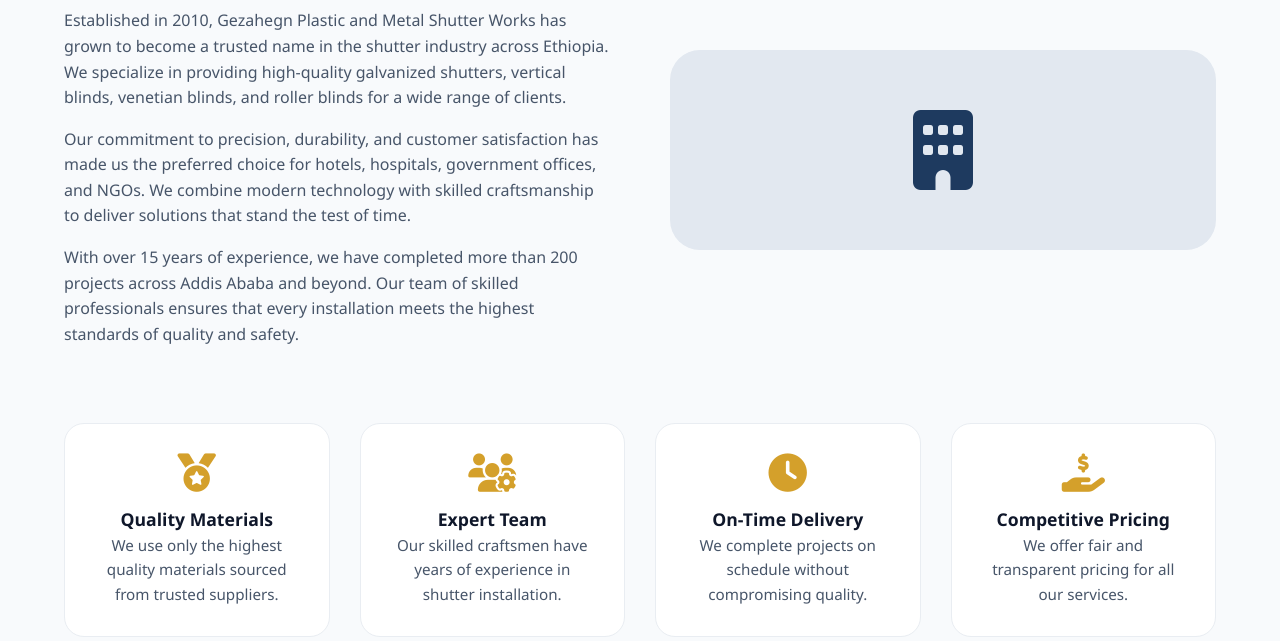
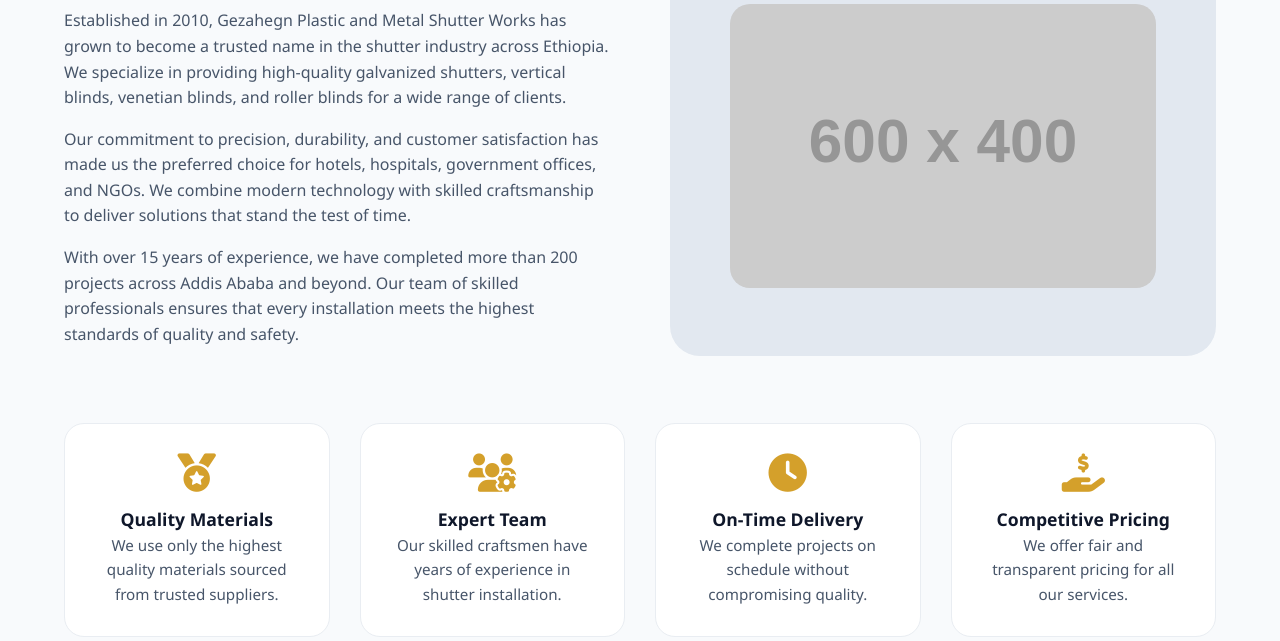
Before and after one commit to gezahegntad6266-ops/milkway-constraction, a plain HTML site: page about.html in a window 1280 px wide. Shown: the part 459-1100 px from the top of the page. Drawn offline with Linux system fonts and the light colour scheme; placeholder pictures from the web are drawn by us.

Commit message:
Update about.html

```diff
--- a/about.html
+++ b/about.html
@@ -9,7 +9,7 @@
 </head>
 <body>
 
-    <!-- ===== HEADER ===== -->
+    <!-- HEADER -->
     <header>
         <div class="container header-flex">
             <div class="logo">
@@ -29,7 +29,7 @@
         </div>
     </header>
 
-    <!-- ===== PAGE HEADER ===== -->
+    <!-- PAGE HEADER -->
     <section class="page-header">
         <div class="container">
             <h1>About <span>Us</span></h1>
@@ -37,7 +37,7 @@
         </div>
     </section>
 
-    <!-- ===== ABOUT CONTENT ===== -->
+    <!-- ABOUT CONTENT -->
     <section class="section-padding">
         <div class="container">
             <div class="about-full">
@@ -48,7 +48,9 @@
                     <p>With over 15 years of experience, we have completed more than 200 projects across Addis Ababa and beyond. Our team of skilled professionals ensures that every installation meets the highest standards of quality and safety.</p>
                 </div>
                 <div class="about-full-image">
-                    <i class="fas fa-building"></i>
+                    <img src="https://via.placeholder.com/600x400/1e3a5f/d4a02b?text=Our+Company"
+                         alt="Our Company"
+                         style="width:100%; border-radius:20px;">
                 </div>
             </div>
 
@@ -75,7 +77,7 @@
                 </div>
             </div>
 
-            <!-- ===== STATS ===== -->
+            <!-- STATS -->
             <div class="stats-full">
                 <div class="stat-item">
                     <div class="number">200+</div>
@@ -97,7 +99,7 @@
         </div>
     </section>
 
-    <!-- ===== FOOTER ===== -->
+    <!-- FOOTER -->
     <footer>
         <div class="container">
             <div class="footer-grid">
```
